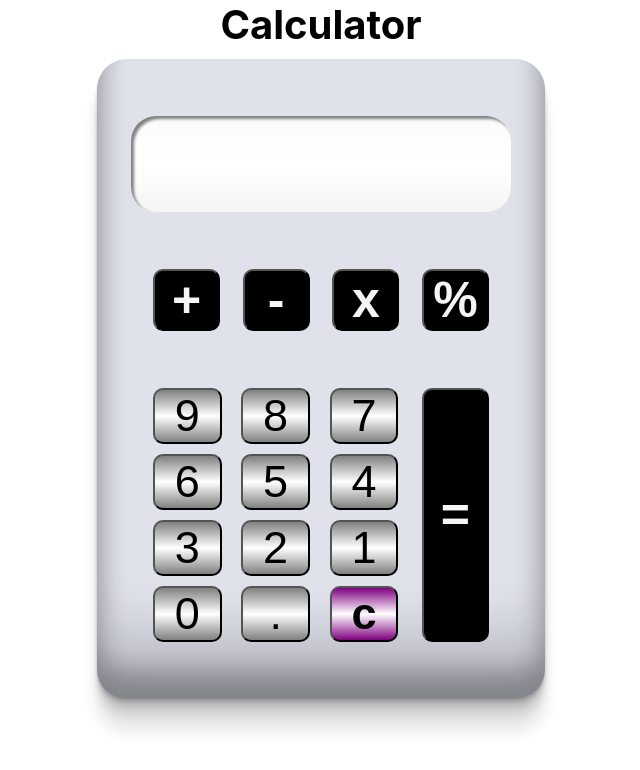
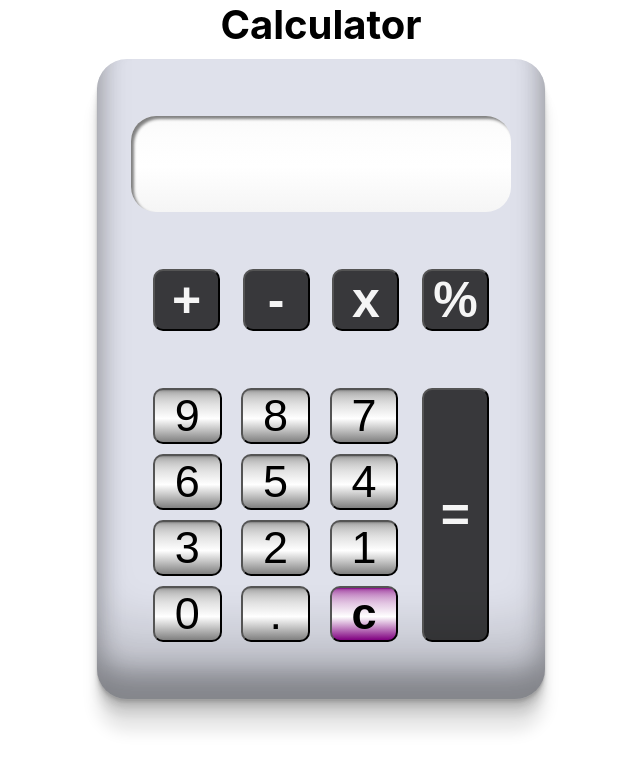
Before and after one commit to Tendaik96/Calculator, a React (Create React App) app in the folder my-app/: page / in a window 1280 px wide. Shown: the top 770 px of the page, without its empty margins (319-959 px from the left). Built offline with nearby package versions, Linux system fonts and the light colour scheme.

Commit message:
working on css

```diff
--- a/my-app/src/components/Buttons/Button.css
+++ b/my-app/src/components/Buttons/Button.css
@@ -1,5 +1,5 @@
 .button{
-    background-image: linear-gradient(grey, white, gray);
+    background-image: linear-gradient(grey, 10%, white, gray);
     text-align: center;
     width: 28%;
     font-size: 45px;
@@ -10,7 +10,7 @@
 }
 
 .button:last-child{
-    background-image: linear-gradient(purple, white, purple);
+    background-image: linear-gradient(purple, 10%, white, purple);
     font-weight: bold;
 
 
--- a/my-app/src/components/Equals/Equals.css
+++ b/my-app/src/components/Equals/Equals.css
@@ -1,5 +1,5 @@
 .equals {
-    background-color: black;
+    background-color: rgba(0, 0, 0, 0.75);
     color: whitesmoke;
     text-align: center;
     width: 100%;
--- a/my-app/src/components/Operator/Operator.css
+++ b/my-app/src/components/Operator/Operator.css
@@ -1,5 +1,5 @@
 .operator{
-    background-color: black;
+    background-color: rgba(0,0,0,0.75);
     text-align: center;
     width: 20%;
     font-size: 50px;
```
